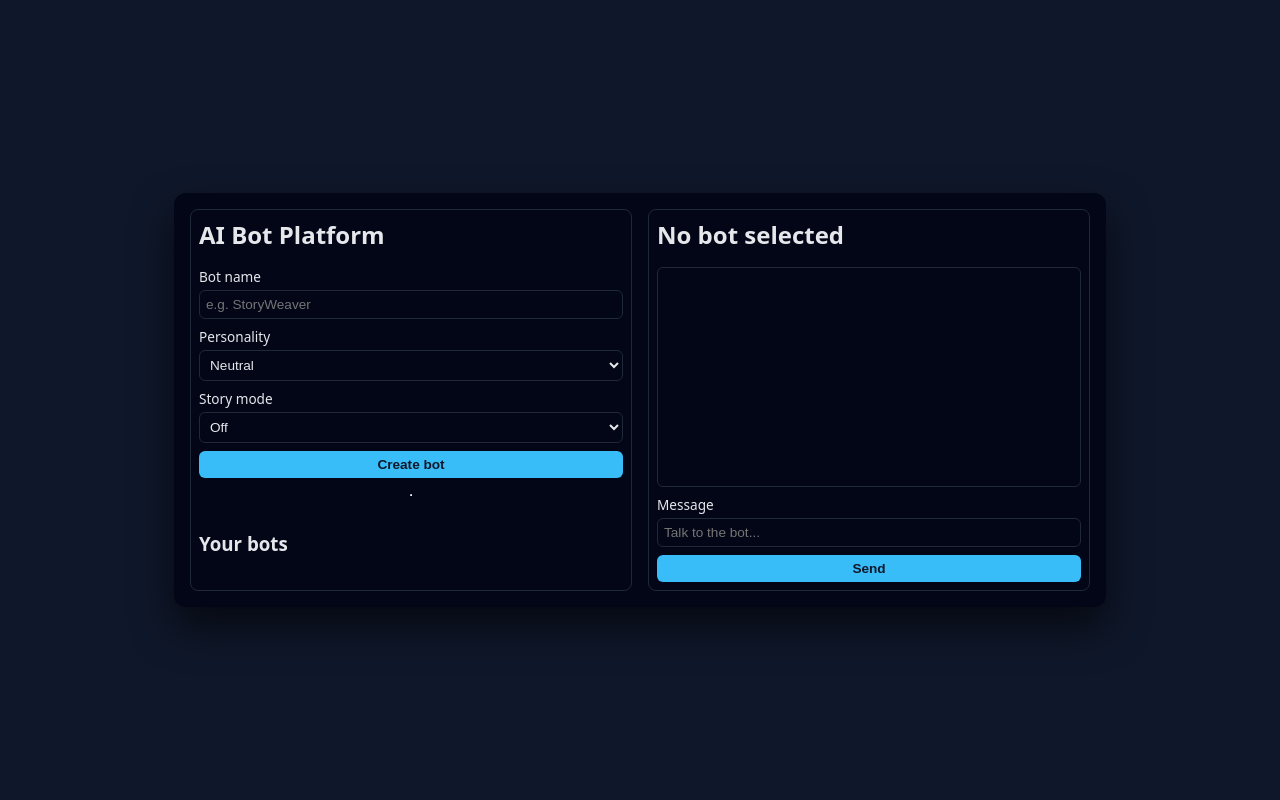
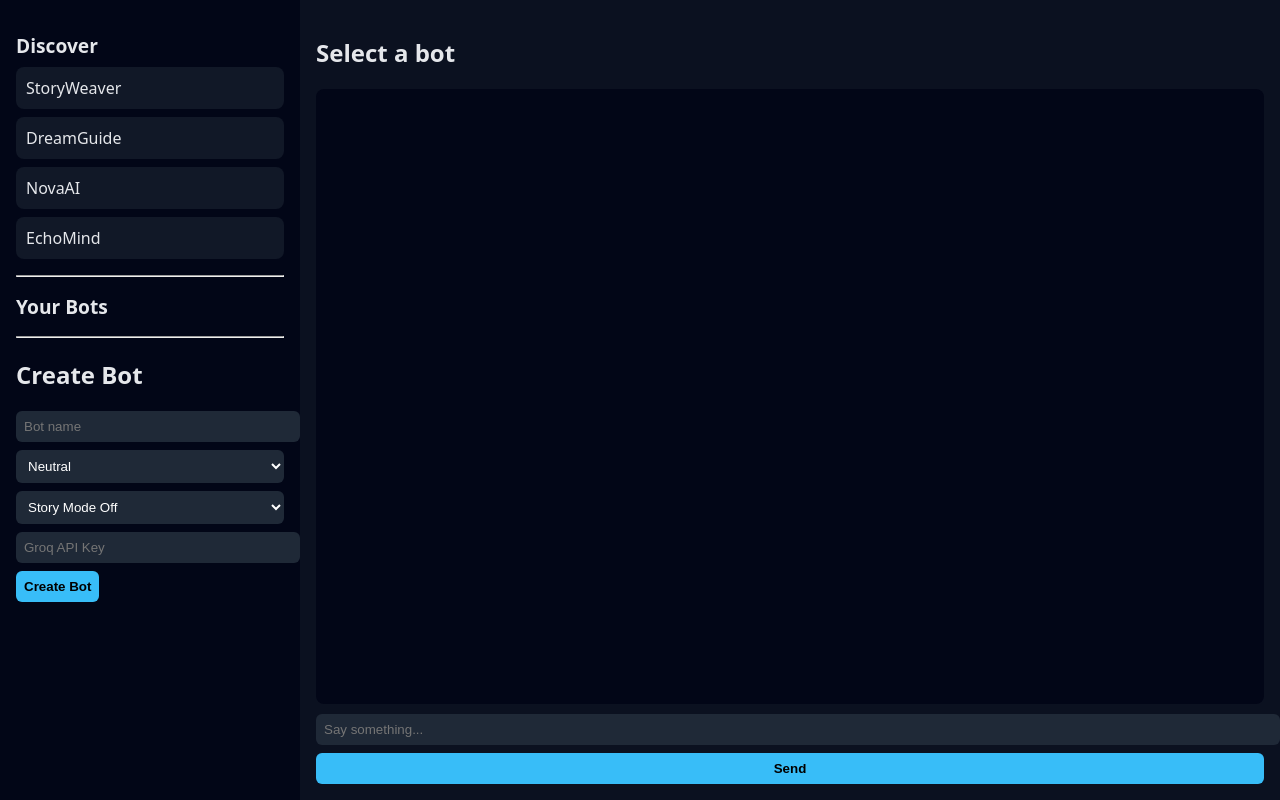
Before and after one commit to LarryInvictus/Toparia.ai, a plain HTML site: page index.html in a window 1280 px wide. Drawn offline with Linux system fonts and the light colour scheme.

Commit message:
Update index.html

```diff
--- a/index.html
+++ b/index.html
@@ -1,185 +1,190 @@
 <!DOCTYPE html>
-<html lang="en">
+<html>
 <head>
 <meta charset="UTF-8">
-<title>Mini AI Bot Platform</title>
+<title>Free AI Bot Platform</title>
 <style>
   body {
     margin:0; padding:0;
     background:#0f172a; color:#e5e7eb;
     font-family:system-ui;
-    display:flex; justify-content:center; align-items:center;
+  }
+  .container {
+    display:grid;
+    grid-template-columns: 300px 1fr;
     height:100vh;
   }
-  .app {
-    width:100%; max-width:900px;
-    background:#020617; padding:16px;
-    border-radius:12px; box-shadow:0 20px 40px rgba(0,0,0,.6);
-    display:grid; grid-template-columns:1fr 1fr; gap:16px;
+  .sidebar {
+    background:#020617;
+    padding:16px;
+    overflow-y:auto;
   }
-  h2 { margin:0 0 8px 0; }
-  .panel {
-    border:1px solid #1f2937;
-    border-radius:8px; padding:8px;
-    display:flex; flex-direction:column; gap:8px;
+  .main {
+    background:#0b1120;
+    padding:16px;
+    display:flex;
+    flex-direction:column;
   }
-  .bot-list-item {
-    padding:6px; border-radius:6px;
-    background:#0b1120; margin-bottom:4px;
-    cursor:pointer; font-size:0.9rem;
+  .section-title {
+    font-size:1.2rem;
+    margin-bottom:8px;
   }
-  .bot-list-item.active { border:1px solid #38bdf8; }
-  .field {
-    display:flex; flex-direction:column; gap:4px;
-    font-size:0.85rem;
+  .bot-card {
+    background:#111827;
+    padding:10px;
+    border-radius:8px;
+    margin-bottom:8px;
+    cursor:pointer;
   }
-  input, select, textarea {
-    padding:6px; border-radius:6px;
-    border:1px solid #1f2937;
-    background:#020617; color:#e5e7eb;
-    font-size:0.85rem;
+  .chat-log {
+    flex:1;
+    overflow-y:auto;
+    background:#020617;
+    padding:10px;
+    border-radius:8px;
+    margin-bottom:10px;
+  }
+  .msg-user { color:#a5b4fc; margin-bottom:6px; }
+  .msg-ai { color:#22c55e; margin-bottom:6px; }
+  input, select {
+    width:100%;
+    padding:8px;
+    margin-bottom:8px;
+    border-radius:6px;
+    background:#1f2937;
+    color:white;
+    border:none;
   }
   button {
-    padding:6px 10px; border-radius:6px;
-    border:none; background:#38bdf8;
-    color:#0f172a; font-weight:600;
-    cursor:pointer; font-size:0.85rem;
+    padding:8px;
+    background:#38bdf8;
+    border:none;
+    border-radius:6px;
+    cursor:pointer;
+    font-weight:bold;
   }
-  .chat-log {
-    flex:1; min-height:200px; max-height:260px;
-    overflow-y:auto; padding:6px;
-    border-radius:6px; border:1px solid #1f2937;
-    font-size:0.85rem;
-  }
-  .msg-user { color:#a5b4fc; margin-bottom:4px; }
-  .msg-ai { color:#22c55e; margin-bottom:4px; }
 </style>
 </head>
 <body>
 
-<div class="app">
-  <!-- Left: Home / Bot list / Creator -->
-  <div class="panel">
-    <h2>AI Bot Platform</h2>
-    <div class="field">
-      <label>Bot name</label>
-      <input id="botName" placeholder="e.g. StoryWeaver">
-    </div>
-    <div class="field">
-      <label>Personality</label>
-      <select id="botPersonality">
-        <option value="neutral">Neutral</option>
-        <option value="friendly">Friendly</option>
-        <option value="serious">Serious</option>
-      </select>
-    </div>
-    <div class="field">
-      <label>Story mode</label>
-      <select id="botStoryMode">
-        <option value="false">Off</option>
-        <option value="true">On</option>
-      </select>
-    </div>
-    <button id="createBotBtn">Create bot</button>
+<div class="container">
 
-    <hr>
+  <!-- LEFT PANEL -->
+  <div class="sidebar">
+    <h2 class="section-title">Discover</h2>
+    <div id="discover"></div>
 
-    <h3>Your bots</h3>
+    <hr style="margin:16px 0;">
+
+    <h2 class="section-title">Your Bots</h2>
     <div id="botList"></div>
+
+    <hr style="margin:16px 0;">
+
+    <h2>Create Bot</h2>
+    <input id="botName" placeholder="Bot name">
+    <select id="botPersonality">
+      <option value="neutral">Neutral</option>
+      <option value="friendly">Friendly</option>
+      <option value="serious">Serious</option>
+    </select>
+    <select id="botStoryMode">
+      <option value="false">Story Mode Off</option>
+      <option value="true">Story Mode On</option>
+    </select>
+    <input id="apiKey" placeholder="Groq API Key">
+    <button id="createBotBtn">Create Bot</button>
   </div>
 
-  <!-- Right: Chat UI -->
-  <div class="panel">
-    <h2 id="activeBotTitle">No bot selected</h2>
+  <!-- RIGHT PANEL -->
+  <div class="main">
+    <h2 id="activeBotName">Select a bot</h2>
     <div class="chat-log" id="chatLog"></div>
-    <div class="field">
-      <label>Message</label>
-      <input id="chatInput" placeholder="Talk to the bot..." />
-    </div>
-    <button id="sendMsgBtn">Send</button>
+    <input id="chatInput" placeholder="Say something...">
+    <button id="sendBtn">Send</button>
   </div>
+
 </div>
 
 <script type="module">
   import { AIEngine } from './ai.js';
 
-  const bots = {}; // id -> { name, personality, storyMode, engine, chats }
-  let activeBotId = null;
+  const discoverEl = document.getElementById("discover");
+  const botListEl = document.getElementById("botList");
+  const chatLogEl = document.getElementById("chatLog");
+  const activeBotNameEl = document.getElementById("activeBotName");
 
-  const botNameEl = document.getElementById('botName');
-  const botPersonalityEl = document.getElementById('botPersonality');
-  const botStoryModeEl = document.getElementById('botStoryMode');
-  const createBotBtn = document.getElementById('createBotBtn');
-  const botListEl = document.getElementById('botList');
+  const bots = {};
+  let activeBot = null;
 
-  const activeBotTitleEl = document.getElementById('activeBotTitle');
-  const chatLogEl = document.getElementById('chatLog');
-  const chatInputEl = document.getElementById('chatInput');
-  const sendMsgBtn = document.getElementById('sendMsgBtn');
+  function addDiscoverBots() {
+    discoverEl.innerHTML = "";
+    const sample = ["StoryWeaver", "DreamGuide", "NovaAI", "EchoMind"];
+    sample.forEach(name => {
+      const div = document.createElement("div");
+      div.className = "bot-card";
+      div.textContent = name;
+      discoverEl.appendChild(div);
+    });
+  }
+
+  addDiscoverBots();
 
   function renderBots() {
-    botListEl.innerHTML = '';
-    Object.keys(bots).forEach(id => {
-      const bot = bots[id];
-      const div = document.createElement('div');
-      div.className = 'bot-list-item' + (id === activeBotId ? ' active' : '');
-      div.textContent = `${bot.name} • chats: ${bot.chats}`;
+    botListEl.innerHTML = "";
+    Object.values(bots).forEach(bot => {
+      const div = document.createElement("div");
+      div.className = "bot-card";
+      div.textContent = bot.name;
       div.onclick = () => {
-        activeBotId = id;
-        activeBotTitleEl.textContent = bot.name;
-        chatLogEl.innerHTML = '';
-        renderBots();
+        activeBot = bot;
+        activeBotNameEl.textContent = bot.name;
+        chatLogEl.innerHTML = "";
       };
       botListEl.appendChild(div);
     });
   }
 
-  createBotBtn.onclick = () => {
-    const name = botNameEl.value.trim();
-    if (!name) return;
+  document.getElementById("createBotBtn").onclick = () => {
+    const name = document.getElementById("botName").value.trim();
+    const personality = document.getElementById("botPersonality").value;
+    const storyMode = document.getElementById("botStoryMode").value === "true";
+    const apiKey = document.getElementById("apiKey").value.trim();
 
-    const personality = botPersonalityEl.value;
-    const storyMode = botStoryModeEl.value === 'true';
+    if (!name || !apiKey) return alert("Bot name and API key required.");
 
-    const id = Date.now().toString();
-    const engine = new AIEngine({ personality, storyMode });
+    const engine = new AIEngine({ personality, storyMode, apiKey });
 
-    bots[id] = {
-      id,
+    bots[name] = {
       name,
-      personality,
-      storyMode,
-      engine,
-      chats: 0
+      engine
     };
 
-    botNameEl.value = '';
     renderBots();
   };
 
   function addMsg(text, type) {
-    const div = document.createElement('div');
-    div.className = type === 'user' ? 'msg-user' : 'msg-ai';
-    div.textContent = (type === 'user' ? 'You: ' : 'Bot: ') + text;
+    const div = document.createElement("div");
+    div.className = type === "user" ? "msg-user" : "msg-ai";
+    div.textContent = (type === "user" ? "You: " : "Bot: ") + text;
     chatLogEl.appendChild(div);
     chatLogEl.scrollTop = chatLogEl.scrollHeight;
   }
 
-  sendMsgBtn.onclick = () => {
-    if (!activeBotId) return;
-    const bot = bots[activeBotId];
-    const text = chatInputEl.value.trim();
+  document.getElementById("sendBtn").onclick = async () => {
+    if (!activeBot) return;
+
+    const text = document.getElementById("chatInput").value.trim();
     if (!text) return;
 
-    addMsg(text, 'user');
-    const reply = bot.engine.respond(text);
-    addMsg(reply, 'ai');
+    addMsg(text, "user");
 
-    bot.chats++;
-    chatInputEl.value = '';
-    renderBots();
+    const reply = await activeBot.engine.respond(text);
+    addMsg(reply, "ai");
+
+    document.getElementById("chatInput").value = "";
   };
 </script>
 
 </body>
-  </html>
+</html>
```
